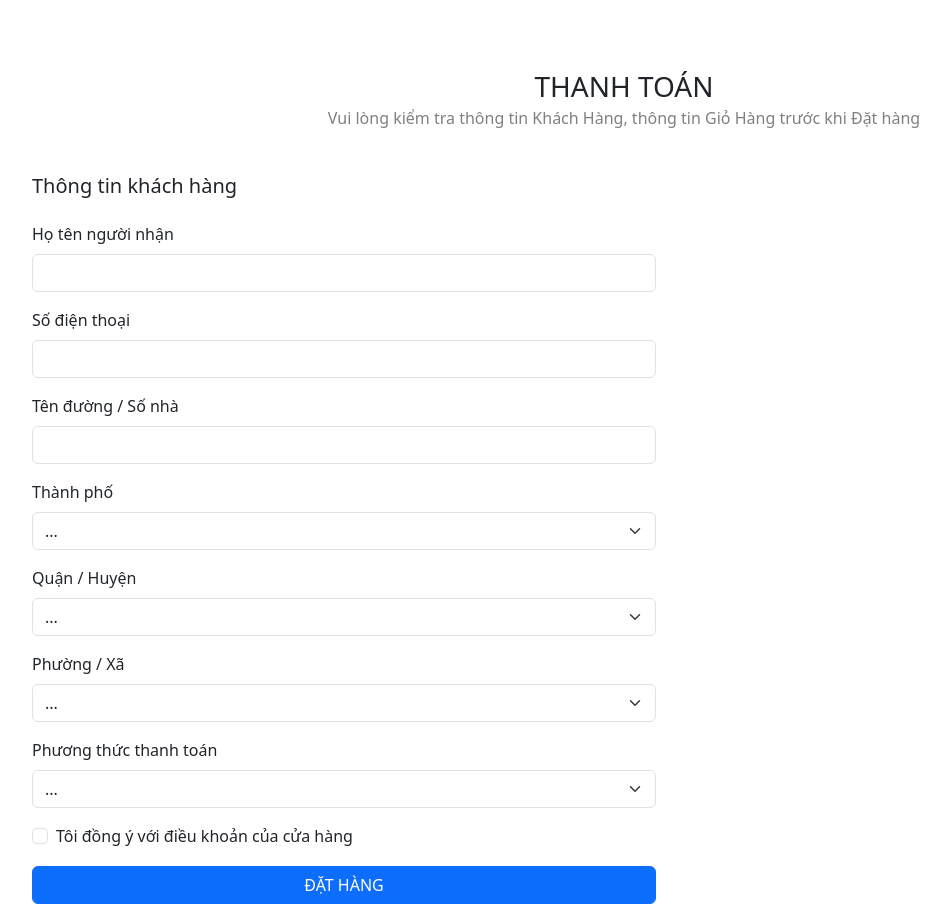
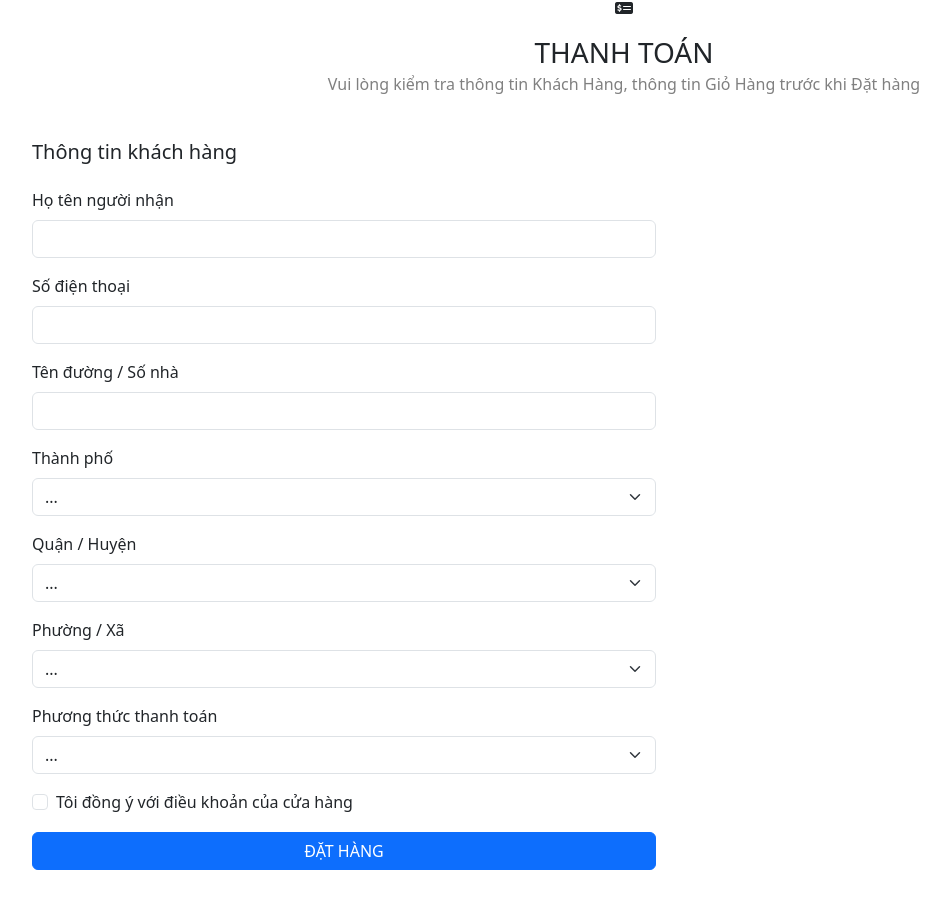
Before and after one commit to th2002/Shop_FashionHub, a PHP site: page /Shop_FashionHub/app/views/customer/oders/layout.php in a window 1280 px wide. Shown: the part 193-1097 px from the top of the page, without its empty margins (16-966 px from the left). After the commit the page ends 1063 px from the top, so only its background shows below. Run offline with PHP 8.4, Linux system fonts and the light colour scheme; some libraries are stand-ins or nearby versions.

Commit message:
add icon layout oders

```diff
--- a/app/views/customer/oders/layout.php
+++ b/app/views/customer/oders/layout.php
@@ -43,7 +43,7 @@ require_once '../../../../global.php';
     ?>
 
     <div class="container_oders">
-
+        <i style="display: flex; justify-content: center;" class="fa-solid fa-money-check-dollar icon"></i>
         <h3 class="title">THANH TOÁN</h3>
         <h6 style="color: gray;">Vui lòng kiểm tra thông tin Khách Hàng, thông tin Giỏ Hàng trước khi Đặt hàng</h6>
 
--- a/assets/css/app.css
+++ b/assets/css/app.css
@@ -825,12 +825,13 @@ li.slick-active button {
 
 .container_oders {
     width: 100%;
+    position: relative;
 }
 
 .container_oders .title {
     display: flex;
     justify-content: center;
-    margin-top: 70px;
+    margin-top: 20px;
     margin-bottom: 5px;
 }
 
```
